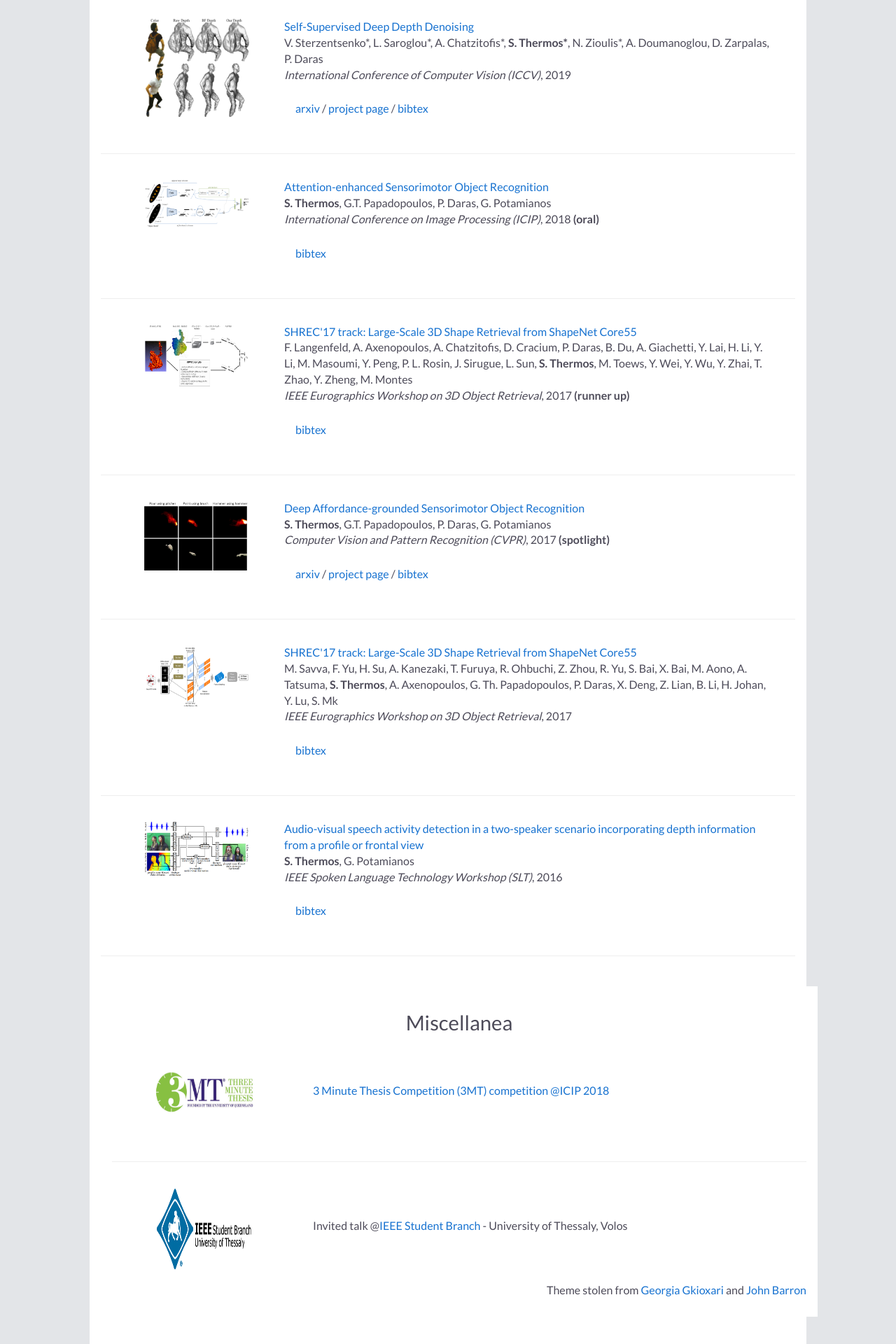
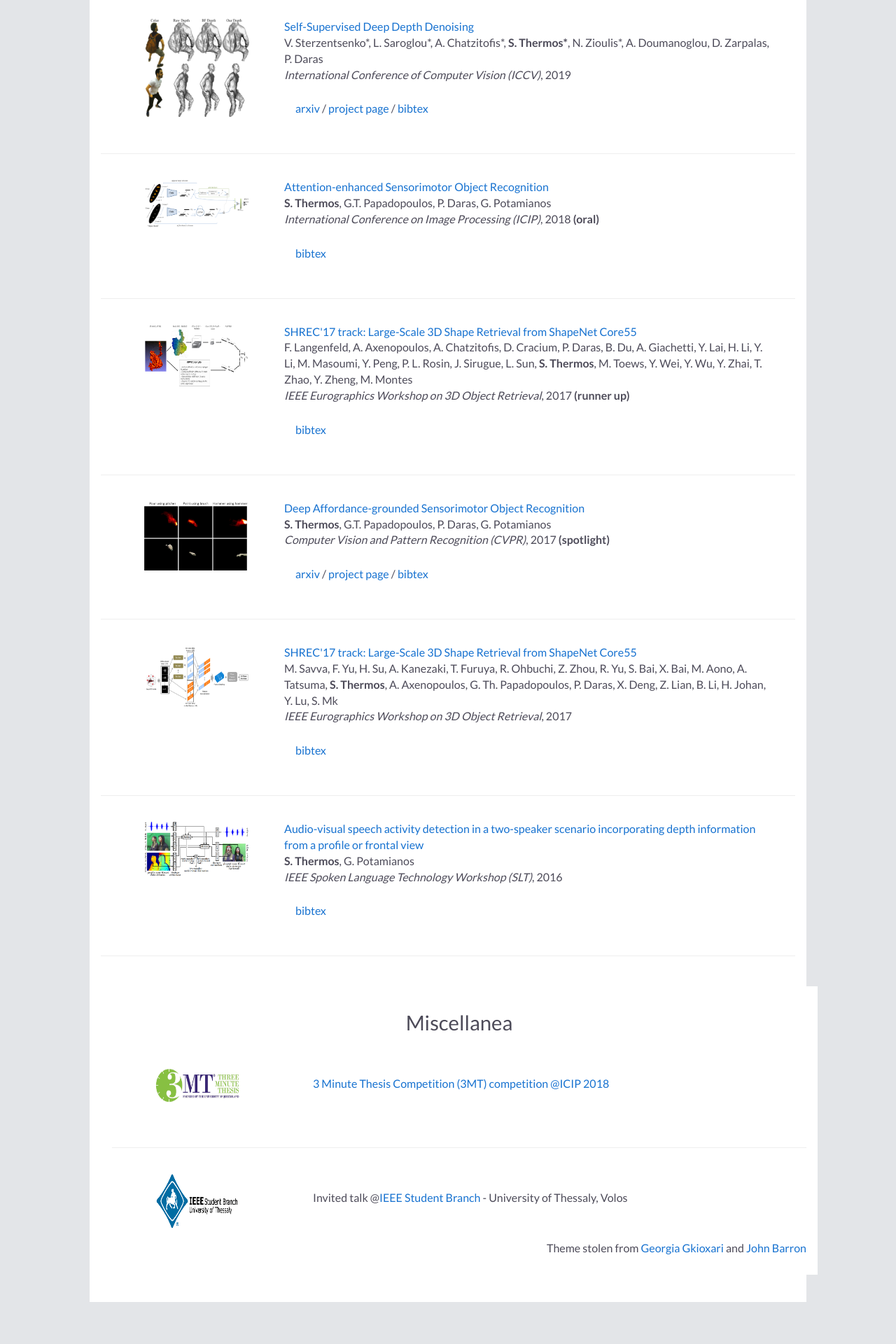
Before and after one commit to spthermo/spthermo.github.io, a Jekyll site: the page built from index.md, in a window 1280 px wide. Shown: the part 924-2844 px from the top of the page at 70% size. Built offline with Jekyll 4.4.1, drawn with Linux system fonts in a browser that asks for light colours; nearby versions of some CDN libraries; our own code applies the rules of GitHub Pages for plain Markdown files; after the commit the page ends 2784 px from its top, so only the background shows below that.

Commit message:
Update default.html

```diff
--- a/_layouts/default.html
+++ b/_layouts/default.html
@@ -252,7 +252,7 @@
 
     <div class="publication">
       <table width="900" align="center" border="0" cellpadding="0">
-        <td width="25%"><img src="assets/images/3mt.png" alt="3mt" width="140" height="120"></td>
+        <td width="25%"><img src="assets/images/3mt.png" alt="3mt" width="120" height="100"></td>
         <td width="75%" valign="center">
           <p>
             <a href="https://2018.ieeeicip.org/3MT.asp"><heading>3 Minute Thesis Competition (3MT) competition @ICIP 2018 </a></heading><br>
@@ -264,7 +264,7 @@
 
     <div class="publication">
       <table width="900" align="center" border="0" cellpadding="0">
-        <td width="25%"><img src="assets/images/ieee_sb_volos.png" alt="sb" width="140" height="120"></td>
+        <td width="25%"><img src="assets/images/ieee_sb_volos.png" alt="sb" width="120" height="80"></td>
         <td width="75%" valign="center">
           <p>
             <heading> Invited talk @<a href="https://ieee.e-ce.uth.gr/">IEEE Student Branch</a> - University of Thessaly, Volos</heading><br>
```
